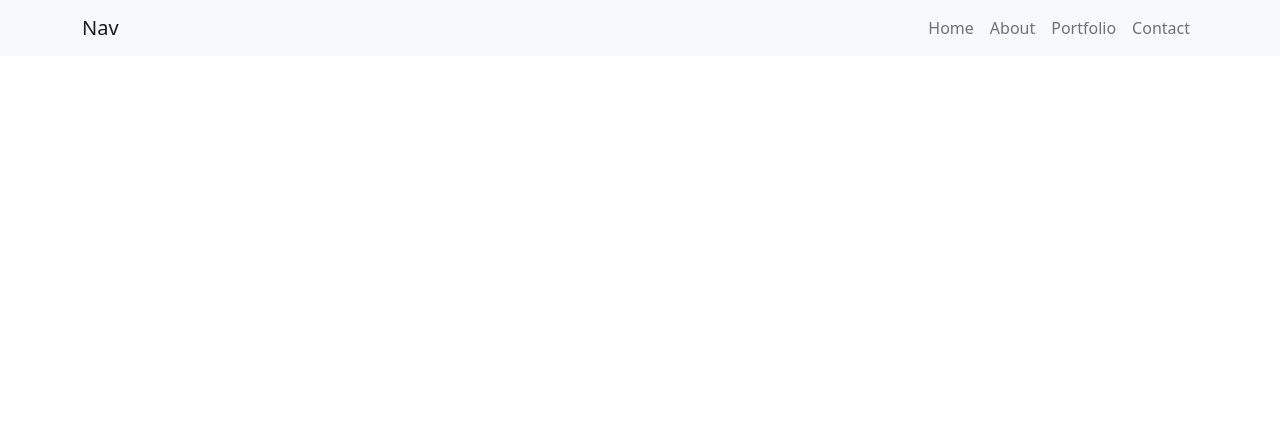
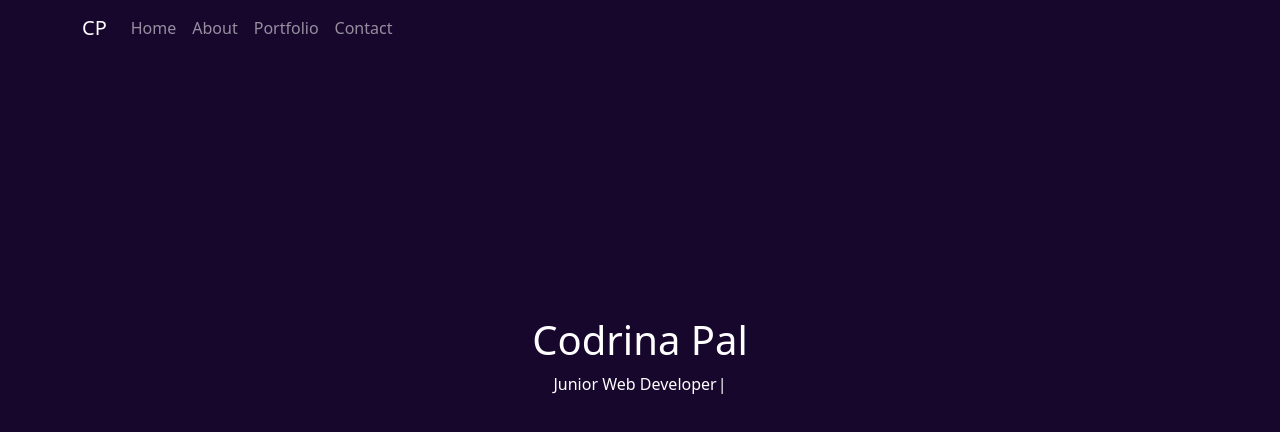
Before and after one commit to codri5/react-portfolio, a React (Create React App) app: page / in a window 1280 px wide. Shown: the top 432 px of the page. Built offline with nearby package versions, Linux system fonts and the light colour scheme.

Commit message:
added home section and typewriter

```diff
--- a/package.json
+++ b/package.json
@@ -11,6 +11,7 @@
     "react-bootstrap": "^2.7.2",
     "react-dom": "^18.2.0",
     "react-scripts": "^2.1.8",
+    "typewriter-effect": "^2.19.0",
     "web-vitals": "^2.1.4"
   },
   "scripts": {
--- a/src/App.js
+++ b/src/App.js
@@ -1,10 +1,12 @@
 import React from 'react';
 import NavigationBar from './components/NavigationBar';
+import Home from './components/Home/Home'
 
 function App() {
     return (
         <>
         <NavigationBar />
+        <Home />
         </>
   );
 }
--- /dev/null
+++ b/src/components/Home/Home.js
@@ -0,0 +1,26 @@
+import React from 'react';
+import Container from 'react-bootstrap/Container';
+import Row from 'react-bootstrap/Row';
+import Col from 'react-bootstrap/Col';
+import Type from './Type';
+
+function Home() {
+  return (
+    <>
+    <section>
+      <Container className='home'>
+        <Container className='home-content'>
+          <Row>
+            <Col className='home-header text-center'>
+              <h1 className='name-heading'>Codrina Pal</h1>
+              <Type />
+            </Col>
+          </Row>
+        </Container>
+      </Container>
+    </section>
+  </>
+  )
+}
+
+export default Home;
--- /dev/null
+++ b/src/components/Home/Type.js
@@ -0,0 +1,18 @@
+import React from 'react';
+import Typewriter from 'typewriter-effect';
+
+function Type() {
+    return (
+        <div className='type'>
+            <Typewriter
+             onInit={(typewriter)=> {
+             typewriter
+             .typeString('Junior Web Developer')
+             .start();
+             }}
+             />
+        </div>
+    );
+}
+
+export default Type;
--- a/src/components/NavigationBar.js
+++ b/src/components/NavigationBar.js
@@ -5,12 +5,12 @@ import Nav from 'react-bootstrap/Nav';
 
 function NavigationBar() {
   return (
-    <Navbar bg='light' expand='lg'>
+    <Navbar className='navbar-dark' expand='lg'>
       <Container>
-        <Navbar.Brand href='#'>Nav</Navbar.Brand>
+        <Navbar.Brand href='#'>CP</Navbar.Brand>
         <Navbar.Toggle aria-controls='navbar-nav' />
         <Navbar.Collapse id='navbar-nav'>
-          <Nav className='ms-auto'>
+          <Nav className='text-right'>
             <Nav.Link href='#home'>Home</Nav.Link>
             <Nav.Link href='#about'>About</Nav.Link>
             <Nav.Link href='#portfolio'>Portfolio</Nav.Link>
--- a/src/index.js
+++ b/src/index.js
@@ -2,6 +2,7 @@ import React from 'react';
 import ReactDOM from 'react-dom/client';
 import App from './App';
 import 'bootstrap/dist/css/bootstrap.css';
+import './style.css';
 
 const root = ReactDOM.createRoot(document.getElementById('root'));
 root.render(
--- /dev/null
+++ b/src/style.css
@@ -0,0 +1,15 @@
+body {
+  background-color: rgb(23, 7, 45);
+}
+
+.home-content {
+  display: flex;
+  height: 75vh;
+  align-items: center;
+  justify-content: center;
+  color: white;
+}
+
+.navbar-nav {
+  position: absolute;
+}
--- a/style.css
+++ /dev/null
@@ -1,6 +0,0 @@
-.navbar {
-    position: fixed !important;
-    transition: all 0.3s ease-out 0s !important;
-    padding: 0.3rem 2rem !important;
-    font-size: 1.2rem !important;
-  }
```
Also changed, not shown: 1 other file (tests, documents, lock files or other folders).
